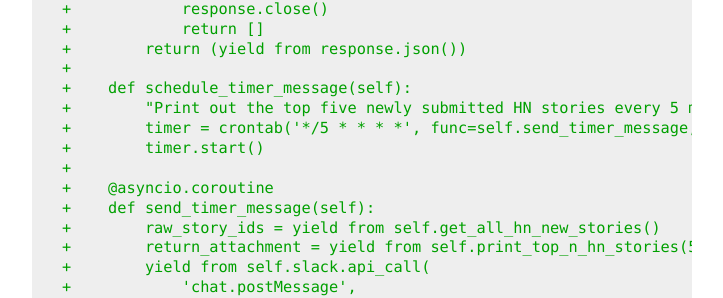
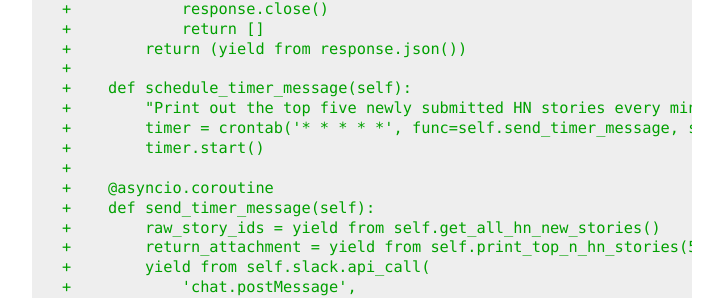
Before and after one commit to marvinpinto/charlesbot, a Sphinx documentation site: the page built from docs/plugin.rst, in a window 1280 px wide and 900 px high, scrolled down 7513 px. Shown: the part 161-459 px from the top of the window, without its empty margins (388-1111 px from the left). Built offline with Sphinx 7.4.7, drawn with Linux system fonts in a browser that asks for light colours.

Commit message:
Print HN articles every 1 min instead of 5 in tutorial
This makes debugging easier, because the event happens more frequently.

```diff
--- a/docs/plugin.rst
+++ b/docs/plugin.rst
@@ -417,8 +417,8 @@ Hacker News stories.
     +        return (yield from response.json())
     +
     +    def schedule_timer_message(self):
-    +        "Print out the top five newly submitted HN stories every 5 minutes"
-    +        timer = crontab('*/5 * * * *', func=self.send_timer_message, start=False)
+    +        "Print out the top five newly submitted HN stories every minute"
+    +        timer = crontab('* * * * *', func=self.send_timer_message, start=False)
     +        timer.start()
     +
     +    @asyncio.coroutine
```
